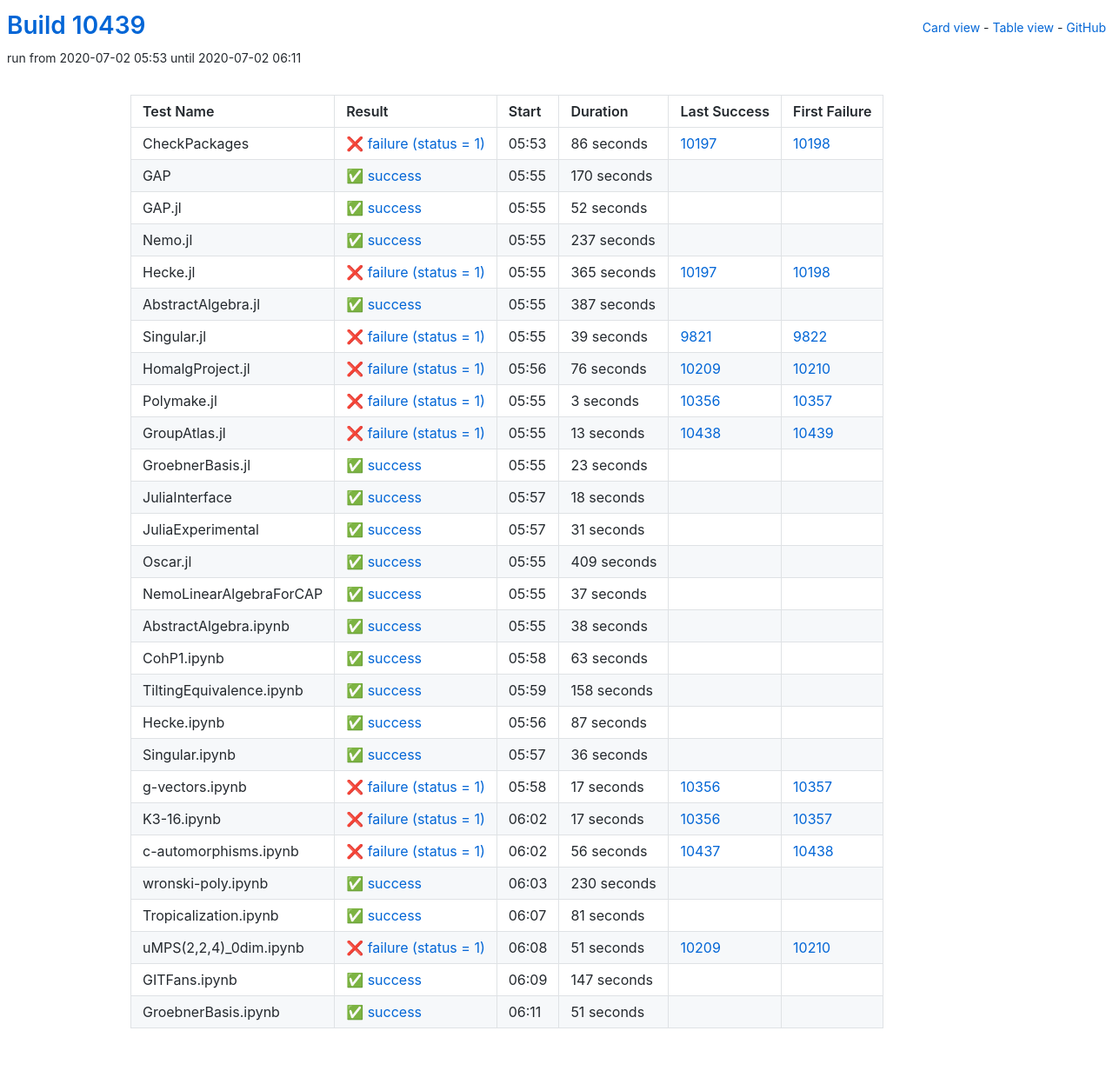
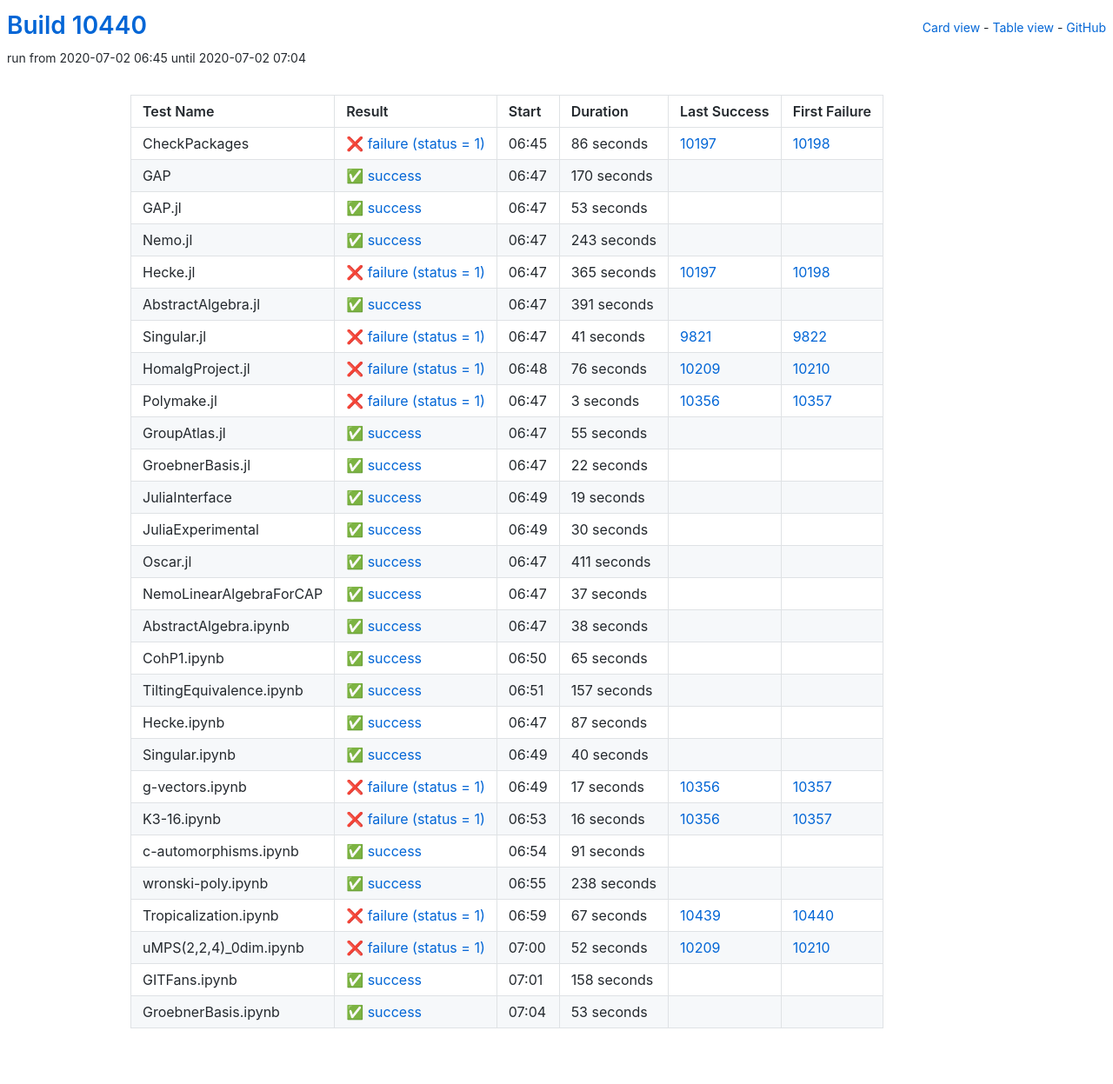
Before and after one commit to oscar-system/oscar-ci-status, a Jekyll site: the page built from table.html, in a window 1280 px wide. Shown: the whole page at 87% size. Built offline with Jekyll 4.4.1, drawn with Linux system fonts in a browser that asks for light colours.

Commit message:
Build #10440

```diff
--- a/_data/ci.yml
+++ b/_data/ci.yml
@@ -1,6 +1,6 @@
 ---
-build: 10439
-build_url: https://oscarci.mathematik.uni-kl.de/job/oscar/10439/
+build: 10440
+build_url: https://oscarci.mathematik.uni-kl.de/job/oscar/10440/
 job: oscar
 organization: oscar-system
 repo: oscar-ci-status
@@ -8,8 +8,8 @@
 tests:
 - name: CheckPackages
   id: checkpackages
-  log: https://oscarci.mathematik.uni-kl.de/job/oscar/10439/artifact/logs/build-10439/CheckPackages.log
-  start: 2020-07-02 05:53
+  log: https://oscarci.mathematik.uni-kl.de/job/oscar/10440/artifact/logs/build-10440/CheckPackages.log
+  start: 2020-07-02 06:45
   success: false
   exitcode: 1
   status: failure
@@ -20,8 +20,8 @@
   first_failure_url: https://oscarci.mathematik.uni-kl.de/job/oscar/10198/
 - name: GAP
   id: gap
-  log: https://oscarci.mathematik.uni-kl.de/job/oscar/10439/artifact/logs/build-10439/GAP.log
-  start: 2020-07-02 05:55
+  log: https://oscarci.mathematik.uni-kl.de/job/oscar/10440/artifact/logs/build-10440/GAP.log
+  start: 2020-07-02 06:47
   success: true
   exitcode: 0
   status: success
@@ -32,32 +32,32 @@
   first_failure_url:
 - name: GAP.jl
   id: gap-jl
-  log: https://oscarci.mathematik.uni-kl.de/job/oscar/10439/artifact/logs/build-10439/GAP.jl.log
-  start: 2020-07-02 05:55
+  log: https://oscarci.mathematik.uni-kl.de/job/oscar/10440/artifact/logs/build-10440/GAP.jl.log
+  start: 2020-07-02 06:47
   success: true
   exitcode: 0
   status: success
-  duration: 52
+  duration: 53
   last_success: false
   last_success_url:
   first_failure: false
   first_failure_url:
 - name: Nemo.jl
   id: nemo-jl
-  log: https://oscarci.mathematik.uni-kl.de/job/oscar/10439/artifact/logs/build-10439/Nemo.jl.log
-  start: 2020-07-02 05:55
+  log: https://oscarci.mathematik.uni-kl.de/job/oscar/10440/artifact/logs/build-10440/Nemo.jl.log
+  start: 2020-07-02 06:47
   success: true
   exitcode: 0
   status: success
-  duration: 237
+  duration: 243
   last_success: false
   last_success_url:
   first_failure: false
   first_failure_url:
 - name: Hecke.jl
   id: hecke-jl
-  log: https://oscarci.mathematik.uni-kl.de/job/oscar/10439/artifact/logs/build-10439/Hecke.jl.log
-  start: 2020-07-02 05:55
+  log: https://oscarci.mathematik.uni-kl.de/job/oscar/10440/artifact/logs/build-10440/Hecke.jl.log
+  start: 2020-07-02 06:47
   success: false
   exitcode: 1
   status: failure
@@ -68,32 +68,32 @@
   first_failure_url: https://oscarci.mathematik.uni-kl.de/job/oscar/10198/
 - name: AbstractAlgebra.jl
   id: abstractalgebra-jl
-  log: https://oscarci.mathematik.uni-kl.de/job/oscar/10439/artifact/logs/build-10439/AbstractAlgebra.jl.log
-  start: 2020-07-02 05:55
+  log: https://oscarci.mathematik.uni-kl.de/job/oscar/10440/artifact/logs/build-10440/AbstractAlgebra.jl.log
+  start: 2020-07-02 06:47
   success: true
   exitcode: 0
   status: success
-  duration: 387
+  duration: 391
   last_success: false
   last_success_url:
   first_failure: false
   first_failure_url:
 - name: Singular.jl
   id: singular-jl
-  log: https://oscarci.mathematik.uni-kl.de/job/oscar/10439/artifact/logs/build-10439/Singular.jl.log
-  start: 2020-07-02 05:55
+  log: https://oscarci.mathematik.uni-kl.de/job/oscar/10440/artifact/logs/build-10440/Singular.jl.log
+  start: 2020-07-02 06:47
   success: false
   exitcode: 1
   status: failure
-  duration: 39
+  duration: 41
   last_success: 9821
   last_success_url: https://oscarci.mathematik.uni-kl.de/job/oscar/9821/
   first_failure: 9822
   first_failure_url: https://oscarci.mathematik.uni-kl.de/job/oscar/9822/
 - name: HomalgProject.jl
   id: homalgproject-jl
-  log: https://oscarci.mathematik.uni-kl.de/job/oscar/10439/artifact/logs/build-10439/HomalgProject.jl.log
-  start: 2020-07-02 05:56
+  log: https://oscarci.mathematik.uni-kl.de/job/oscar/10440/artifact/logs/build-10440/HomalgProject.jl.log
+  start: 2020-07-02 06:48
   success: false
   exitcode: 1
   status: failure
@@ -104,8 +104,8 @@
   first_failure_url: https://oscarci.mathematik.uni-kl.de/job/oscar/10210/
 - name: Polymake.jl
   id: polymake-jl
-  log: https://oscarci.mathematik.uni-kl.de/job/oscar/10439/artifact/logs/build-10439/Polymake.jl.log
-  start: 2020-07-02 05:55
+  log: https://oscarci.mathematik.uni-kl.de/job/oscar/10440/artifact/logs/build-10440/Polymake.jl.log
+  start: 2020-07-02 06:47
   success: false
   exitcode: 1
   status: failure
@@ -116,68 +116,68 @@
   first_failure_url: https://oscarci.mathematik.uni-kl.de/job/oscar/10357/
 - name: GroupAtlas.jl
   id: groupatlas-jl
-  log: https://oscarci.mathematik.uni-kl.de/job/oscar/10439/artifact/logs/build-10439/GroupAtlas.jl.log
-  start: 2020-07-02 05:55
-  success: false
-  exitcode: 1
-  status: failure
-  duration: 13
-  last_success: 10438
-  last_success_url: https://oscarci.mathematik.uni-kl.de/job/oscar/10438/
-  first_failure: 10439
-  first_failure_url: https://oscarci.mathematik.uni-kl.de/job/oscar/10439/
-- name: GroebnerBasis.jl
-  id: groebnerbasis-jl
-  log: https://oscarci.mathematik.uni-kl.de/job/oscar/10439/artifact/logs/build-10439/GroebnerBasis.jl.log
-  start: 2020-07-02 05:55
+  log: https://oscarci.mathematik.uni-kl.de/job/oscar/10440/artifact/logs/build-10440/GroupAtlas.jl.log
+  start: 2020-07-02 06:47
   success: true
   exitcode: 0
   status: success
-  duration: 23
+  duration: 55
+  last_success: false
+  last_success_url:
+  first_failure: false
+  first_failure_url:
+- name: GroebnerBasis.jl
+  id: groebnerbasis-jl
+  log: https://oscarci.mathematik.uni-kl.de/job/oscar/10440/artifact/logs/build-10440/GroebnerBasis.jl.log
+  start: 2020-07-02 06:47
+  success: true
+  exitcode: 0
+  status: success
+  duration: 22
   last_success: false
   last_success_url:
   first_failure: false
   first_failure_url:
 - name: JuliaInterface
   id: juliainterface
-  log: https://oscarci.mathematik.uni-kl.de/job/oscar/10439/artifact/logs/build-10439/JuliaInterface.log
-  start: 2020-07-02 05:57
+  log: https://oscarci.mathematik.uni-kl.de/job/oscar/10440/artifact/logs/build-10440/JuliaInterface.log
+  start: 2020-07-02 06:49
   success: true
   exitcode: 0
   status: success
-  duration: 18
+  duration: 19
   last_success: false
   last_success_url:
   first_failure: false
   first_failure_url:
 - name: JuliaExperimental
   id: juliaexperimental
-  log: https://oscarci.mathematik.uni-kl.de/job/oscar/10439/artifact/logs/build-10439/JuliaExperimental.log
-  start: 2020-07-02 05:57
+  log: https://oscarci.mathematik.uni-kl.de/job/oscar/10440/artifact/logs/build-10440/JuliaExperimental.log
+  start: 2020-07-02 06:49
   success: true
   exitcode: 0
   status: success
-  duration: 31
+  duration: 30
   last_success: false
   last_success_url:
   first_failure: false
   first_failure_url:
 - name: Oscar.jl
   id: oscar-jl
-  log: https://oscarci.mathematik.uni-kl.de/job/oscar/10439/artifact/logs/build-10439/Oscar.jl.log
-  start: 2020-07-02 05:55
+  log: https://oscarci.mathematik.uni-kl.de/job/oscar/10440/artifact/logs/build-10440/Oscar.jl.log
+  start: 2020-07-02 06:47
   success: true
   exitcode: 0
   status: success
-  duration: 409
+  duration: 411
   last_success: false
   last_success_url:
   first_failure: false
   first_failure_url:
 - name: NemoLinearAlgebraForCAP
   id: nemolinearalgebraforcap
-  log: https://oscarci.mathematik.uni-kl.de/job/oscar/10439/artifact/logs/build-10439/NemoLinearAlgebraForCAP.log
-  start: 2020-07-02 05:55
+  log: https://oscarci.mathematik.uni-kl.de/job/oscar/10440/artifact/logs/build-10440/NemoLinearAlgebraForCAP.log
+  start: 2020-07-02 06:47
   success: true
   exitcode: 0
   status: success
@@ -188,8 +188,8 @@
   first_failure_url:
 - name: AbstractAlgebra.ipynb
   id: abstractalgebra-ipynb
-  log: https://oscarci.mathematik.uni-kl.de/job/oscar/10439/artifact/logs/build-10439/AbstractAlgebra.ipynb.log
-  start: 2020-07-02 05:55
+  log: https://oscarci.mathematik.uni-kl.de/job/oscar/10440/artifact/logs/build-10440/AbstractAlgebra.ipynb.log
+  start: 2020-07-02 06:47
   success: true
   exitcode: 0
   status: success
@@ -200,32 +200,32 @@
   first_failure_url:
 - name: CohP1.ipynb
   id: cohp1-ipynb
-  log: https://oscarci.mathematik.uni-kl.de/job/oscar/10439/artifact/logs/build-10439/CohP1.ipynb.log
-  start: 2020-07-02 05:58
+  log: https://oscarci.mathematik.uni-kl.de/job/oscar/10440/artifact/logs/build-10440/CohP1.ipynb.log
+  start: 2020-07-02 06:50
   success: true
   exitcode: 0
   status: success
-  duration: 63
+  duration: 65
   last_success: false
   last_success_url:
   first_failure: false
   first_failure_url:
 - name: TiltingEquivalence.ipynb
   id: tiltingequivalence-ipynb
-  log: https://oscarci.mathematik.uni-kl.de/job/oscar/10439/artifact/logs/build-10439/TiltingEquivalence.ipynb.log
-  start: 2020-07-02 05:59
+  log: https://oscarci.mathematik.uni-kl.de/job/oscar/10440/artifact/logs/build-10440/TiltingEquivalence.ipynb.log
+  start: 2020-07-02 06:51
   success: true
   exitcode: 0
   status: success
-  duration: 158
+  duration: 157
   last_success: false
   last_success_url:
   first_failure: false
   first_failure_url:
 - name: Hecke.ipynb
   id: hecke-ipynb
-  log: https://oscarci.mathematik.uni-kl.de/job/oscar/10439/artifact/logs/build-10439/Hecke.ipynb.log
-  start: 2020-07-02 05:56
+  log: https://oscarci.mathematik.uni-kl.de/job/oscar/10440/artifact/logs/build-10440/Hecke.ipynb.log
+  start: 2020-07-02 06:47
   success: true
   exitcode: 0
   status: success
@@ -236,20 +236,20 @@
   first_failure_url:
 - name: Singular.ipynb
   id: singular-ipynb
-  log: https://oscarci.mathematik.uni-kl.de/job/oscar/10439/artifact/logs/build-10439/Singular.ipynb.log
-  start: 2020-07-02 05:57
+  log: https://oscarci.mathematik.uni-kl.de/job/oscar/10440/artifact/logs/build-10440/Singular.ipynb.log
+  start: 2020-07-02 06:49
   success: true
   exitcode: 0
   status: success
-  duration: 36
+  duration: 40
   last_success: false
   last_success_url:
   first_failure: false
   first_failure_url:
 - name: g-vectors.ipynb
   id: g-vectors-ipynb
-  log: https://oscarci.mathematik.uni-kl.de/job/oscar/10439/artifact/logs/build-10439/g-vectors.ipynb.log
-  start: 2020-07-02 05:58
+  log: https://oscarci.mathematik.uni-kl.de/job/oscar/10440/artifact/logs/build-10440/g-vectors.ipynb.log
+  start: 2020-07-02 06:49
   success: false
   exitcode: 1
   status: failure
@@ -260,84 +260,84 @@
   first_failure_url: https://oscarci.mathematik.uni-kl.de/job/oscar/10357/
 - name: K3-16.ipynb
   id: k3-16-ipynb
-  log: https://oscarci.mathematik.uni-kl.de/job/oscar/10439/artifact/logs/build-10439/K3-16.ipynb.log
-  start: 2020-07-02 06:02
+  log: https://oscarci.mathematik.uni-kl.de/job/oscar/10440/artifact/logs/build-10440/K3-16.ipynb.log
+  start: 2020-07-02 06:53
   success: false
   exitcode: 1
   status: failure
-  duration: 17
+  duration: 16
   last_success: 10356
   last_success_url: https://oscarci.mathematik.uni-kl.de/job/oscar/10356/
   first_failure: 10357
   first_failure_url: https://oscarci.mathematik.uni-kl.de/job/oscar/10357/
 - name: c-automorphisms.ipynb
   id: c-automorphisms-ipynb
-  log: https://oscarci.mathematik.uni-kl.de/job/oscar/10439/artifact/logs/build-10439/c-automorphisms.ipynb.log
-  start: 2020-07-02 06:02
-  success: false
-  exitcode: 1
-  status: failure
-  duration: 56
-  last_success: 10437
-  last_success_url: https://oscarci.mathematik.uni-kl.de/job/oscar/10437/
-  first_failure: 10438
-  first_failure_url: https://oscarci.mathematik.uni-kl.de/job/oscar/10438/
-- name: wronski-poly.ipynb
-  id: wronski-poly-ipynb
-  log: https://oscarci.mathematik.uni-kl.de/job/oscar/10439/artifact/logs/build-10439/wronski-poly.ipynb.log
-  start: 2020-07-02 06:03
+  log: https://oscarci.mathematik.uni-kl.de/job/oscar/10440/artifact/logs/build-10440/c-automorphisms.ipynb.log
+  start: 2020-07-02 06:54
   success: true
   exitcode: 0
   status: success
-  duration: 230
+  duration: 91
+  last_success: false
+  last_success_url:
+  first_failure: false
+  first_failure_url:
+- name: wronski-poly.ipynb
+  id: wronski-poly-ipynb
+  log: https://oscarci.mathematik.uni-kl.de/job/oscar/10440/artifact/logs/build-10440/wronski-poly.ipynb.log
+  start: 2020-07-02 06:55
+  success: true
+  exitcode: 0
+  status: success
+  duration: 238
   last_success: false
   last_success_url:
   first_failure: false
   first_failure_url:
 - name: Tropicalization.ipynb
   id: tropicalization-ipynb
-  log: https://oscarci.mathematik.uni-kl.de/job/oscar/10439/artifact/logs/build-10439/Tropicalization.ipynb.log
-  start: 2020-07-02 06:07
-  success: true
-  exitcode: 0
-  status: success
-  duration: 81
-  last_success: false
-  last_success_url:
-  first_failure: false
-  first_failure_url:
-- name: uMPS(2,2,4)_0dim.ipynb
-  id: umps-2-2-4-0dim-ipynb
-  log: https://oscarci.mathematik.uni-kl.de/job/oscar/10439/artifact/logs/build-10439/uMPS-2-2-4-_0dim.ipynb.log
-  start: 2020-07-02 06:08
+  log: https://oscarci.mathematik.uni-kl.de/job/oscar/10440/artifact/logs/build-10440/Tropicalization.ipynb.log
+  start: 2020-07-02 06:59
   success: false
   exitcode: 1
   status: failure
-  duration: 51
+  duration: 67
+  last_success: 10439
+  last_success_url: https://oscarci.mathematik.uni-kl.de/job/oscar/10439/
+  first_failure: 10440
+  first_failure_url: https://oscarci.mathematik.uni-kl.de/job/oscar/10440/
+- name: uMPS(2,2,4)_0dim.ipynb
+  id: umps-2-2-4-0dim-ipynb
+  log: https://oscarci.mathematik.uni-kl.de/job/oscar/10440/artifact/logs/build-10440/uMPS-2-2-4-_0dim.ipynb.log
+  start: 2020-07-02 07:00
+  success: false
+  exitcode: 1
+  status: failure
+  duration: 52
   last_success: 10209
   last_success_url: https://oscarci.mathematik.uni-kl.de/job/oscar/10209/
   first_failure: 10210
   first_failure_url: https://oscarci.mathematik.uni-kl.de/job/oscar/10210/
 - name: GITFans.ipynb
   id: gitfans-ipynb
-  log: https://oscarci.mathematik.uni-kl.de/job/oscar/10439/artifact/logs/build-10439/GITFans.ipynb.log
-  start: 2020-07-02 06:09
+  log: https://oscarci.mathematik.uni-kl.de/job/oscar/10440/artifact/logs/build-10440/GITFans.ipynb.log
+  start: 2020-07-02 07:01
   success: true
   exitcode: 0
   status: success
-  duration: 147
+  duration: 158
   last_success: false
   last_success_url:
   first_failure: false
   first_failure_url:
 - name: GroebnerBasis.ipynb
   id: groebnerbasis-ipynb
-  log: https://oscarci.mathematik.uni-kl.de/job/oscar/10439/artifact/logs/build-10439/GroebnerBasis.ipynb.log
-  start: 2020-07-02 06:11
+  log: https://oscarci.mathematik.uni-kl.de/job/oscar/10440/artifact/logs/build-10440/GroebnerBasis.ipynb.log
+  start: 2020-07-02 07:04
   success: true
   exitcode: 0
   status: success
-  duration: 51
+  duration: 53
   last_success: false
   last_success_url:
   first_failure: false
```
Also changed, not shown: README.md.
